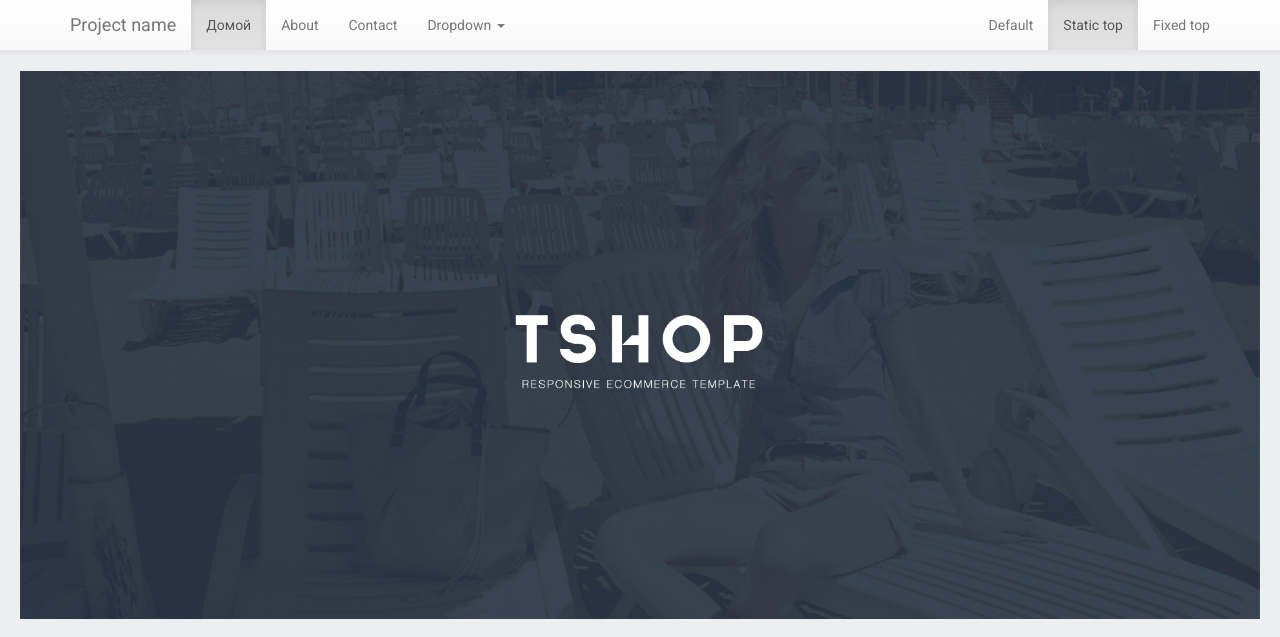
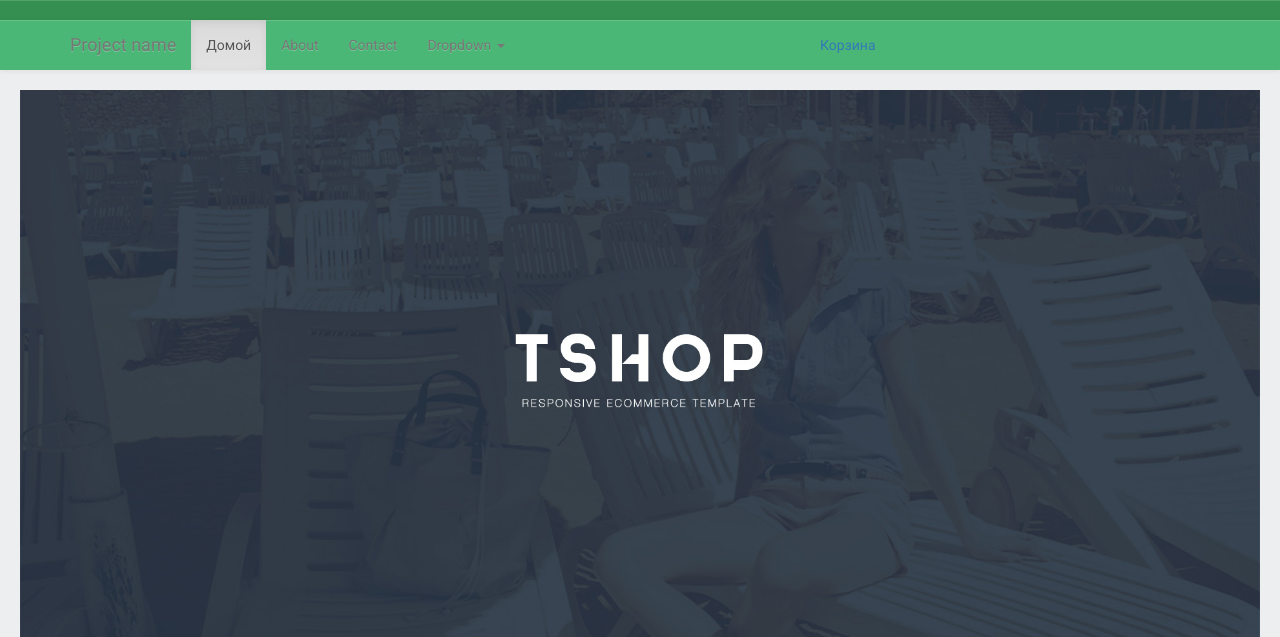
Before and after one commit to Pavaev/django_shop, a Django app: page / in a window 1280 px wide. Shown: the top 637 px of the page. Run offline with Django 3.2, Linux system fonts and the light colour scheme; data that the repository does not hold is empty; some libraries are stand-ins or nearby versions.

Commit message:
Addition of goods to basket via JQuery

```diff
--- a/static/css/style.css
+++ b/static/css/style.css
@@ -115,5 +115,35 @@ body,
     margin-left: 15px;
     max-width: 70px !important;
 
+}
 
+.navbar-top {
+    min-height: 20px;
+    height: 20px;
+    background-color: #348f50;
+    background-image: none;
+    border: none;
+    border-radius: 0;
 }
+
+.navbar-main {
+    background-color: rgb(75, 183, 119);
+    background-image: none;
+    border: none;
+    border-radius: 0;
+}
+
+.basket-container {
+    position: relative;
+    width: 400px;
+    padding: 15px 10px;
+}
+
+.basket-items {
+    position: absolute;
+    top: 100%;
+    width: 100%;
+    background-color: floralwhite;
+    z-index: 10;
+    padding: 10px;
+}
--- a/templates/navbar.html
+++ b/templates/navbar.html
@@ -1,8 +1,13 @@
 <!-- Static navbar -->
-    <nav class="navbar navbar-default navbar-static-top">
+<nav class="navbar navbar-default navbar-top">
+
+</nav>
+
+<nav class="navbar navbar-default navbar-main">
     <div class="container">
         <div class="navbar-header">
-          <button type="button" class="navbar-toggle collapsed" data-toggle="collapse" data-target="#navbar" aria-expanded="false" aria-controls="navbar">
+            <button type="button" class="navbar-toggle collapsed" data-toggle="collapse" data-target="#navbar"
+                    aria-expanded="false" aria-controls="navbar">
                 <span class="sr-only">Toggle navigation</span>
                 <span class="icon-bar"></span>
                 <span class="icon-bar"></span>
@@ -16,7 +21,8 @@
                 <li><a href="#about">About</a></li>
                 <li><a href="#contact">Contact</a></li>
                 <li class="dropdown">
-              <a href="#" class="dropdown-toggle" data-toggle="dropdown" role="button" aria-haspopup="true" aria-expanded="false">Dropdown <span class="caret"></span></a>
+                    <a href="#" class="dropdown-toggle" data-toggle="dropdown" role="button" aria-haspopup="true"
+                       aria-expanded="false">Dropdown <span class="caret"></span></a>
                     <ul class="dropdown-menu">
                         <li><a href="#">Action</a></li>
                         <li><a href="#">Another action</a></li>
@@ -29,9 +35,18 @@
                 </li>
             </ul>
             <ul class="nav navbar-nav navbar-right">
-            <li><a href="../navbar/">Default</a></li>
-            <li class="active"><a href="./">Static top <span class="sr-only">(current)</span></a></li>
-            <li><a href="../navbar-fixed-top/">Fixed top</a></li>
+                <li>
+                    <div class="basket-container">
+                        <a href="">Корзина</a>
+                        <div class="basket-items hidden">
+                            <ul class="">
+
+                            </ul>
+
+                        </div>
+                    </div>
+                </li>
+
             </ul>
         </div><!--/.nav-collapse -->
     </div>
```
Also changed, not shown: static/js/scripts.js (+33 -5 lines). Lines whose indentation alone changed are shown as unchanged.
